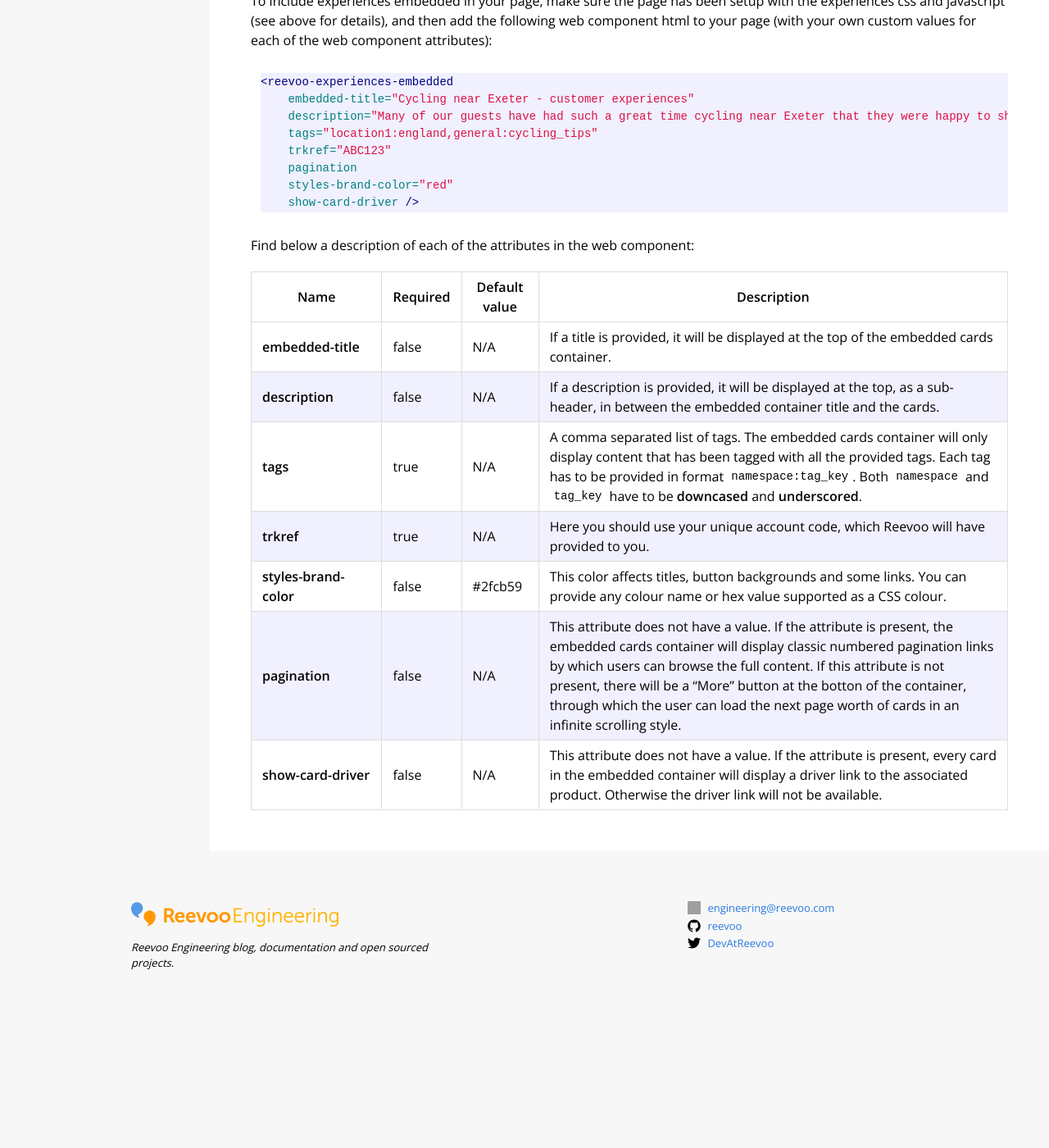
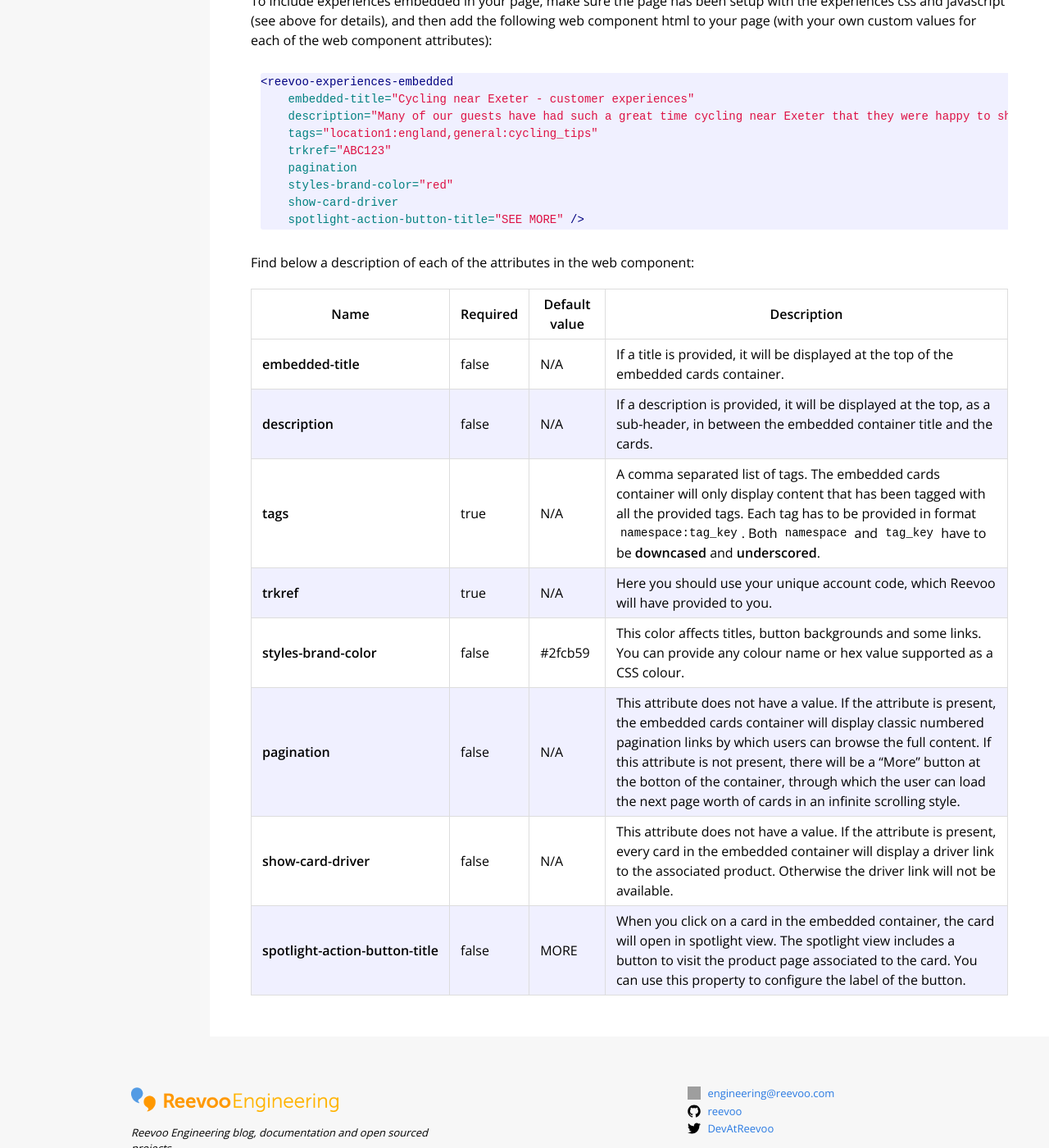
Before and after one commit to reevoo/reevoo.github.io, a Jekyll site: the page built from docs/experiences/experiences-getting-started.markdown, in a window 1280 px wide and 1400 px high, scrolled down 4559 px. Shown: the whole window at 82% size. Built offline with Jekyll 4.4.1, drawn with Linux system fonts in a browser that asks for light colours; before the commit the page ends 5784 px from its top, so only the background shows below that; grey boxes are pictures that could not be loaded.

Commit message:
add “spotlight-action-button-title” documentation

````diff
--- a/docs/experiences/experiences-getting-started.markdown
+++ b/docs/experiences/experiences-getting-started.markdown
@@ -151,7 +151,8 @@ To include experiences embedded in your page, make sure the page has been setup
     trkref="ABC123"
     pagination
     styles-brand-color="red"
-    show-card-driver />
+    show-card-driver
+    spotlight-action-button-title="SEE MORE" />
 ```
 
 Find below a description of each of the attributes in the web component:
@@ -166,3 +167,4 @@ Find below a description of each of the attributes in the web component:
 | styles-brand-color | false | #2fcb59 | This color affects titles, button backgrounds and some links. You can provide any colour name or hex value supported as a CSS colour. |
 | pagination | false | N/A | This attribute does not have a value. If the attribute is present, the embedded cards container will display classic numbered pagination links by which users can browse the full content. If this attribute is not present, there will be a "More" button at the botton of the container, through which the user can load the next page worth of cards in an infinite scrolling style.|
 | <nobr>show-card-driver</nobr> | false | N/A | This attribute does not have a value. If the attribute is present, every card in the embedded container will display a driver link to the associated product. Otherwise the driver link will not be available. |
+| <nobr>spotlight-action-button-title</nobr> | false | MORE | When you click on a card in the embedded container, the card will open in spotlight view. The spotlight view includes a button to visit the product page associated to the card. You can use this property to configure the label of the button. |
````
